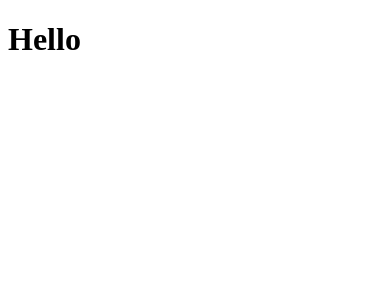
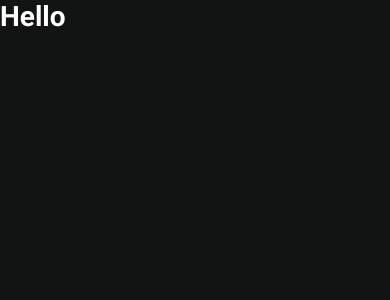
Before and after one commit to AugustoTI/ig-news, a Next.js app: page / in a window 390 px wide. Shown: the top 300 px of the page. Built offline with nearby package versions, Linux system fonts and the light colour scheme.

Commit message:
add: creating global styles

```diff
--- a/src/pages/_app.tsx
+++ b/src/pages/_app.tsx
@@ -1,3 +1,4 @@
+import '../sass/global.scss';
 import type { AppProps } from 'next/app';
 
 function MyApp({ Component, pageProps }: AppProps) {
--- /dev/null
+++ b/src/sass/global.scss
@@ -0,0 +1,51 @@
+$white: #fff;
+$gray-100: #e1e1e6;
+$gray-300: #a8a8b3;
+$gray-900: #121414;
+$cyan-500: #61dcfb;
+$yellow-500: #eba417;
+
+* {
+  margin: 0;
+  padding: 0;
+  box-sizing: border-box;
+}
+
+@media (max-width: 1080px) {
+  html {
+    font-size: 93.75%;
+  }
+}
+
+@media (max-width: 720px) {
+  html {
+    font-size: 87.5%;
+  }
+}
+
+body {
+  background: $gray-900;
+  color: $white;
+}
+
+body,
+input,
+textarea,
+select,
+button {
+  font: 400 1rem 'Roboto', sans-serif;
+}
+
+a {
+  text-decoration: none;
+  color: inherit;
+}
+
+button {
+  cursor: pointer;
+}
+
+img {
+  display: block;
+  max-width: 100%;
+}
```
